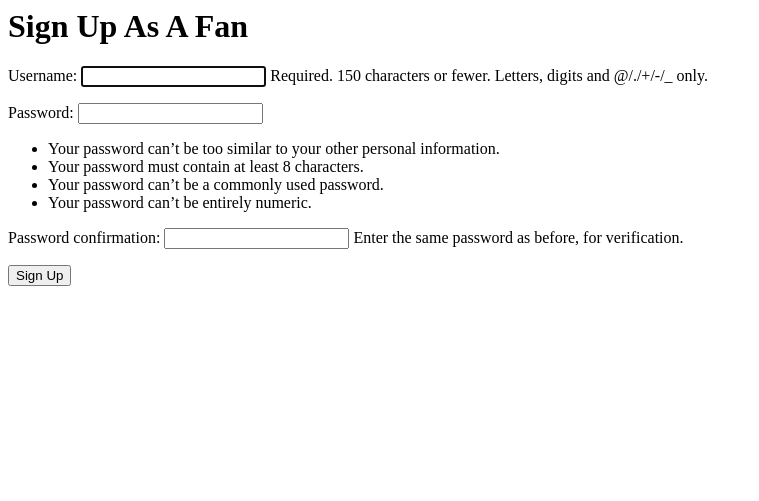
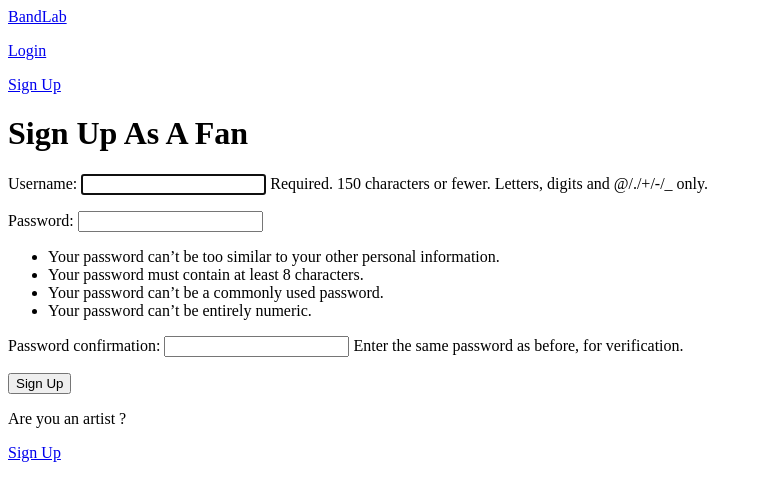
Before and after one commit to berkay6nay/bandlab_copy, a Django app: page /user/signup_fan/ in a window 1280 px wide. Shown: the top 501 px of the page, without its empty margins (0-759 px from the left). Run offline with Django 4.2, Linux system fonts and the light colour scheme.

Commit message:
user auth done

```diff
--- a/BANDLAB/settings.py
+++ b/BANDLAB/settings.py
@@ -125,3 +125,7 @@ STATIC_URL = "static/"
 DEFAULT_AUTO_FIELD = "django.db.models.BigAutoField"
 
 AUTH_USER_MODEL = "user.User"
+
+LOGIN_REDIRECT_URL = "home"
+
+LOGOUT_REDIRECT_URL = "home"
--- a/templates/base.html
+++ b/templates/base.html
@@ -4,11 +4,22 @@
     </head>
     <body>
 
+        <a href="{% url 'home' %}">BandLab</a>
+
         {% if user.is_authenticated %}
 
         <p>Hello {{user.username}}</p>
+        <p>{{user.is_artist}}</p>
+        <p><a href="{% url 'logout' %}">Log out</a></p>
+
+        {% else %}
+
+        <p><a href="{% url 'login' %}">Login</a></p>
+        <a href="{% url 'fan_signup' %}">Sign Up </a>
 
         {% endif %}
+
+
 
 
 
--- a/templates/registration/signup_fan.html
+++ b/templates/registration/signup_fan.html
@@ -10,5 +10,8 @@
     <button type="submit">Sign Up</button>
 </form>
 
+<p>Are you an artist ?</p>
+<a href="{% url 'artist_signup' %}">Sign Up</a>
+
 
 {% endblock content %}
--- a/user/models.py
+++ b/user/models.py
@@ -2,7 +2,7 @@ from django.db import models
 from django.contrib.auth.models import AbstractUser
 
 class User(AbstractUser):
-    email = models.EmailField(unique=True)
+    email = models.EmailField(unique=False ,default="example@gmail.com" , null=True)
     is_artist = models.BooleanField(default=False)
 
 
--- a/user/views.py
+++ b/user/views.py
@@ -8,6 +8,7 @@ class ArtistSignUpView(CreateView):
     form_class = ArtistSignupForm
     success_url = reverse_lazy("login")
     template_name = "registration/signup_artist.html"
+
 
     def form_valid(self , form):
         form.instance.is_artist = True
```
Also changed, not shown: db.sqlite3, user/migrations/0003_alter_user_email.py (added).
